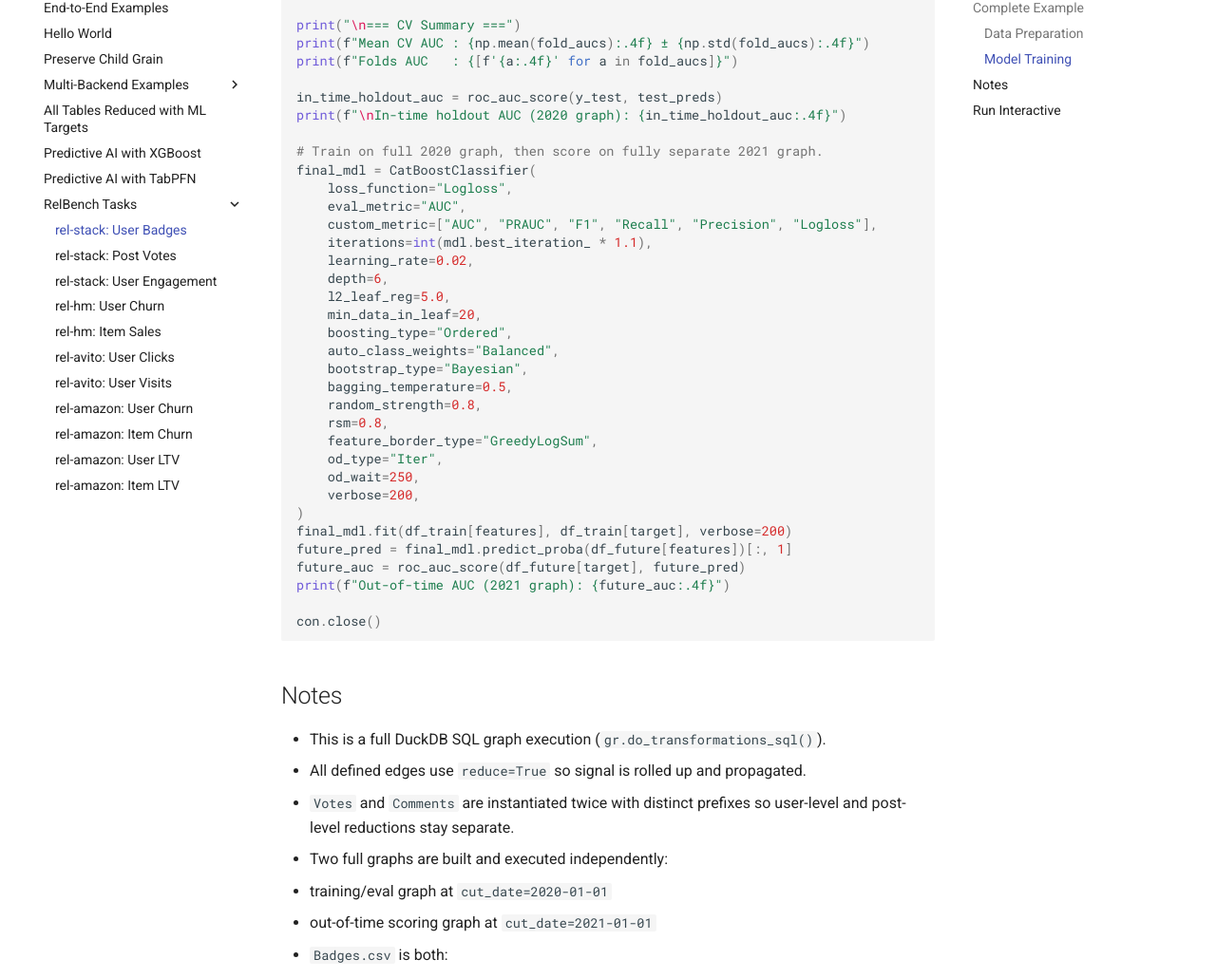
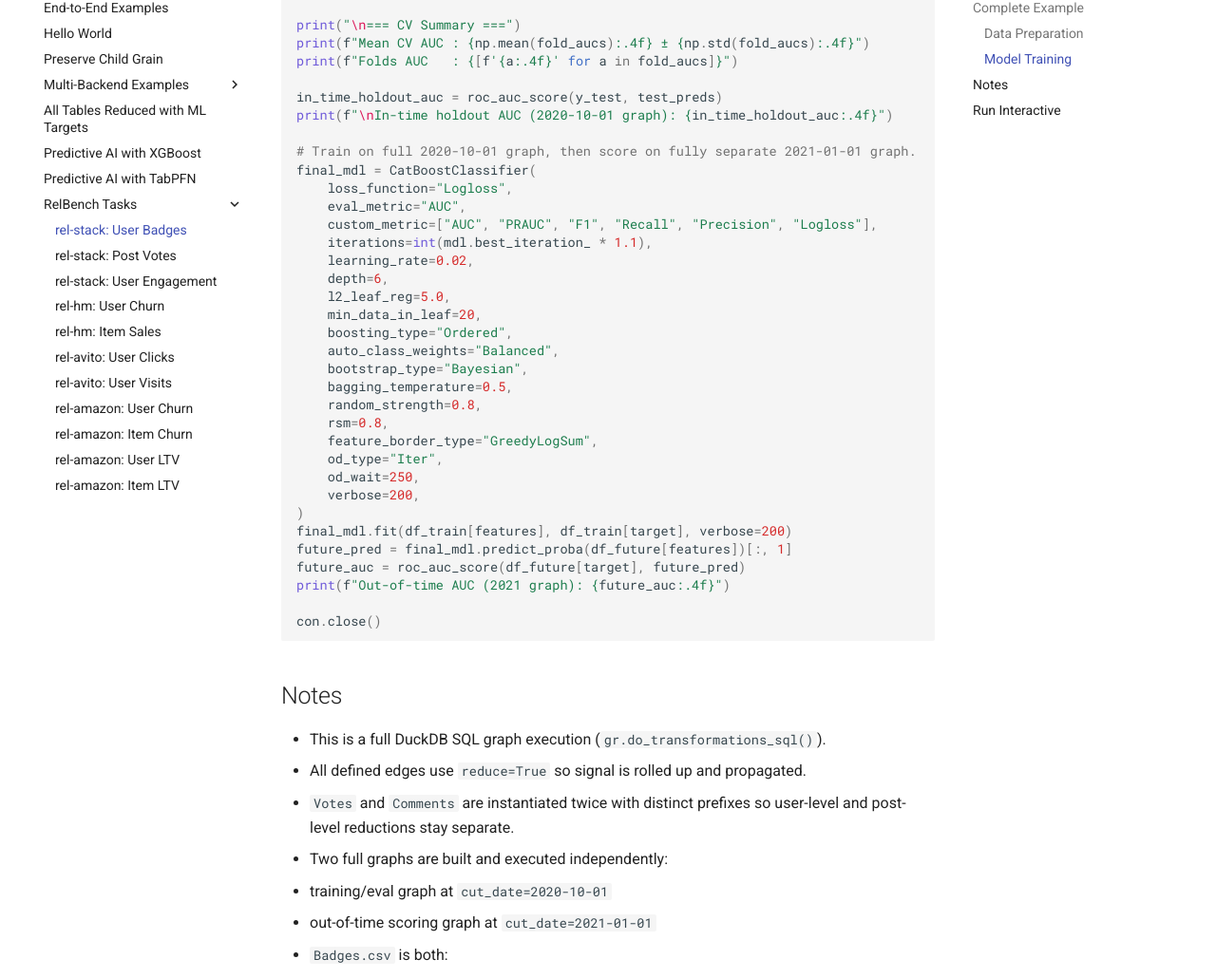
Before and after one commit to wesmadrigal/GraphReduce, an MkDocs documentation site: the page built from docs/end_to_end_examples/relbench_rel_stack_badges_duckdb.md, in a window 1280 px wide and 1400 px high, scrolled down 6028 px. Shown: the part 148-1178 px from the top of the window at 95% size. Built offline with MkDocs 1.6.1 and Material for MkDocs 9.7.7, drawn with Linux system fonts in a browser that asks for light colours; comment, search, counter and statistics services are not loaded; some of the changed text lies outside the part shown.

Commit message:
Update user-badges train cut date to 2020-10-01

```diff
--- a/docs/end_to_end_examples/relbench_rel_stack_badges_duckdb.md
+++ b/docs/end_to_end_examples/relbench_rel_stack_badges_duckdb.md
@@ -192,8 +192,8 @@ def build_badges_frame(cut_date: datetime.datetime):
     df[target] = (df[target].fillna(0) > 0).astype("int8")
     return df, target
 
-# 1) Training graph at 2020-01-01.
-df_train, target = build_badges_frame(datetime.datetime(2020, 1, 1))
+# 1) Training/eval graph at 2020-10-01.
+df_train, target = build_badges_frame(datetime.datetime(2020, 10, 1))
 
 # 2) Fully separate out-of-time graph at 2021-01-01.
 df_future, target_future = build_badges_frame(datetime.datetime(2021, 1, 1))
@@ -225,7 +225,7 @@ features = [
 ]
 features = [c for c in features if c in df_train.columns and c in df_future.columns]
 
-# In-time evaluation on the 2020 graph.
+# In-time evaluation on the 2020-10-01 graph.
 X_train_full, X_test, y_train_full, y_test = train_test_split(
     df_train[features],
     df_train[target],
@@ -288,9 +288,9 @@ print(f"Mean CV AUC : {np.mean(fold_aucs):.4f} ± {np.std(fold_aucs):.4f}")
 print(f"Folds AUC   : {[f'{a:.4f}' for a in fold_aucs]}")
 
 in_time_holdout_auc = roc_auc_score(y_test, test_preds)
-print(f"\nIn-time holdout AUC (2020 graph): {in_time_holdout_auc:.4f}")
+print(f"\nIn-time holdout AUC (2020-10-01 graph): {in_time_holdout_auc:.4f}")
 
-# Train on full 2020 graph, then score on fully separate 2021 graph.
+# Train on full 2020-10-01 graph, then score on fully separate 2021-01-01 graph.
 final_mdl = CatBoostClassifier(
     loss_function="Logloss",
     eval_metric="AUC",
@@ -325,7 +325,7 @@ con.close()
 * All defined edges use `reduce=True` so signal is rolled up and propagated.
 * `Votes` and `Comments` are instantiated twice with distinct prefixes so user-level and post-level reductions stay separate.
 * Two full graphs are built and executed independently:
-  * training/eval graph at `cut_date=2020-01-01`
+  * training/eval graph at `cut_date=2020-10-01`
   * out-of-time scoring graph at `cut_date=2021-01-01`
 * `Badges.csv` is both:
   * a feature source (historical behavior in the feature window)
```
Also changed, not shown: 1 other file.
